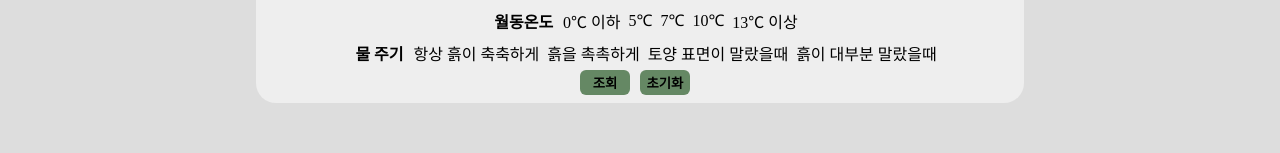
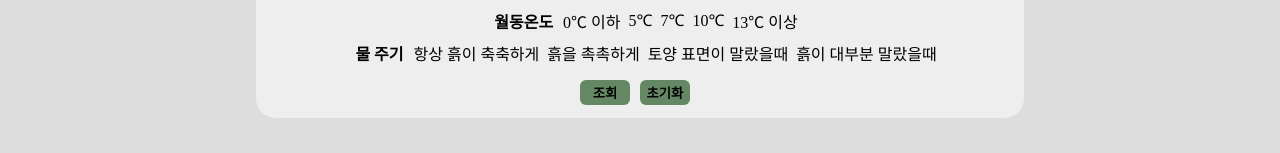
Before and after one commit to haejinyun/myplant, a React (Create React App) app: page /findMyPlantPage in a window 1280 px wide. Shown: the part 257-410 px from the top of the page. Built offline with nearby package versions, Linux system fonts and the light colour scheme; no server answers.

Commit message:
styled변경

```diff
--- a/src/components/CheckMyPlant/ShowCheckMyPlant.js
+++ b/src/components/CheckMyPlant/ShowCheckMyPlant.js
@@ -61,4 +61,3 @@ function ShowCheckMyPlant() {
 }
 
 export default ShowCheckMyPlant;
-//      <button onClick={storagetest}>test</button>
--- a/src/components/FindMyPlant/index.styled.js
+++ b/src/components/FindMyPlant/index.styled.js
@@ -7,7 +7,7 @@ export const CategoryBlock = styled.div`
   border-radius: 20px;
   background-color: rgb(238, 238, 238);
   width: 60%;
-  height: 230px;
+  height: 245px;
 `;
 export const CategoryLine = styled.div`
   display: flex;
@@ -22,7 +22,6 @@ export const CategoryName = styled.div`
 export const Categoryitems = styled.div`
   display: flex;
   margin-top: 8px;
-  //justify-content: space-around;
 `;
 export const InputS = styled.input`
   appearance: none;
@@ -32,11 +31,10 @@ export const InputS = styled.input`
 export const Result = styled.div`
   margin-top: 8px;
   margin-left: 40px;
-  //justify-content: space-around;
 `;
 export const Btnpart = styled.div`
   display: flex;
-  margin-top: 5px;
+  margin-top: 15px;
   justify-content: center;
 `;
 export const Btn = styled.button`
@@ -69,7 +67,7 @@ export const TotalPlant = styled.div`
   grid-template-columns: repeat(4, 1fr);
   gap: 20px 40px;
   margin-top: 50px;
-  margin-bottom: 40px;
+  margin-bottom: 25px;
 `;
 
 export const ClickPart = styled.div``;
@@ -90,11 +88,7 @@ export const EachItem = styled.div`
 `;
 
 export const Name = styled.div`
-  //display: flex;
-  //flex-direction: column;
-  //align-items: center;
   text-align: center;
-  //position: relative;
 `;
 
 export const ItemsImg = styled.img`
@@ -106,7 +100,6 @@ export const Itemsbtn = styled.button`
   display: block;
   margin: 0 auto;
   border: none;
-  //font-weight: bolder;
   background-color: white;
   border-radius: 6px;
   cursor: pointer;
```
